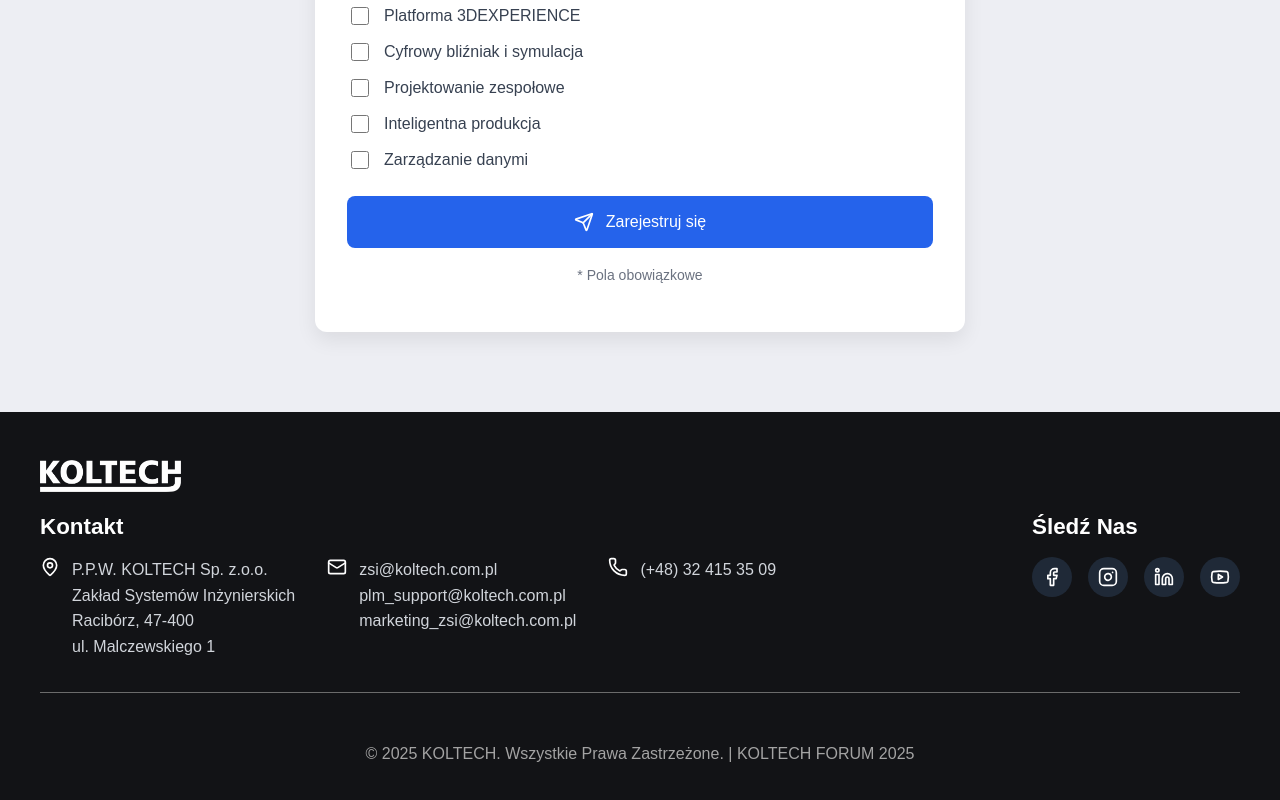
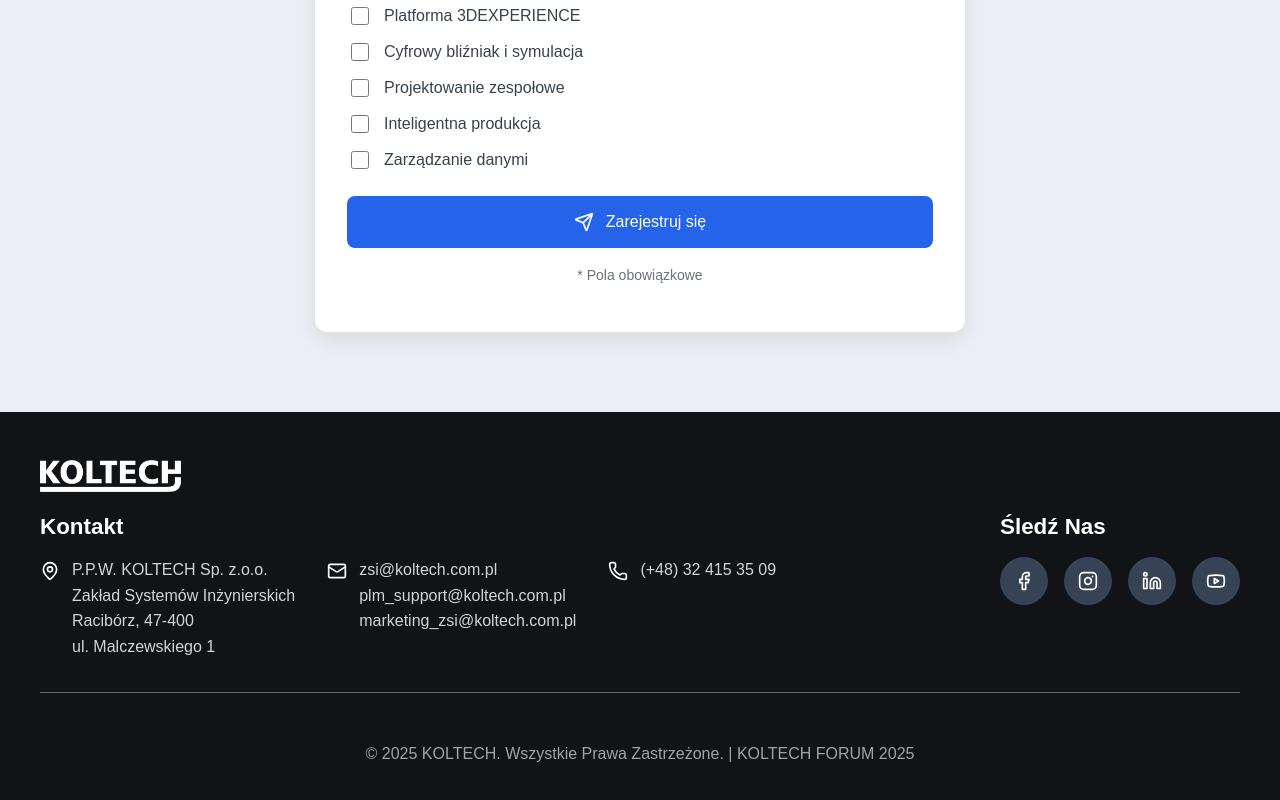
Before and after one commit to koltech-mh/koltech-mh.github.io, a React (Vite) app: page / in a window 1280 px wide. Shown: the part 4216-5016 px from the top of the page. Built offline with nearby package versions, Linux system fonts and the light colour scheme.

Commit message:
Footer styling light touches

```diff
--- a/src/components/Footer.css
+++ b/src/components/Footer.css
@@ -55,6 +55,7 @@
   display: inline-block;
   width: 20px;
   height: 20px;
+  padding-top: 4px;
 }
 
 .footer-text {
@@ -83,9 +84,9 @@
 }
 
 .footer-social-btn {
-  width: 40px;
-  height: 40px;
-  background: #1f2937; /* gray-800 */
+  width: 3rem;
+  height: 3rem;
+  background: #364355; /* gray-800 */
   border-radius: 50%;
   display: flex;
   justify-content: center;
@@ -143,3 +144,12 @@
   object-fit: contain;
   cursor: pointer;
 }
+
+.footer-text a{
+  color: #d1d5db;
+  text-decoration: none;
+}
+.footer-text a:hover{
+  color: #ffffff;
+  text-decoration: underline;
+}
--- a/src/components/Footer.tsx
+++ b/src/components/Footer.tsx
@@ -32,9 +32,9 @@
               <div className="footer-contact-item">
                 <Mail className="footer-icon" />
                 <p className="footer-text">
-                  zsi@koltech.com.pl <br />
-                  plm_support@koltech.com.pl <br />
-                  marketing_zsi@koltech.com.pl
+                  <a href="mailto:zsi@koltech.com.pl">zsi@koltech.com.pl</a> <br />
+                  <a href="mailto:plm_support@koltech.com.pl">plm_support@koltech.com.pl</a> <br />
+                  <a href="mailto:marketing_zsi@koltech.com.pl">marketing_zsi@koltech.com.pl</a>
                 </p>
               </div>
 
```
